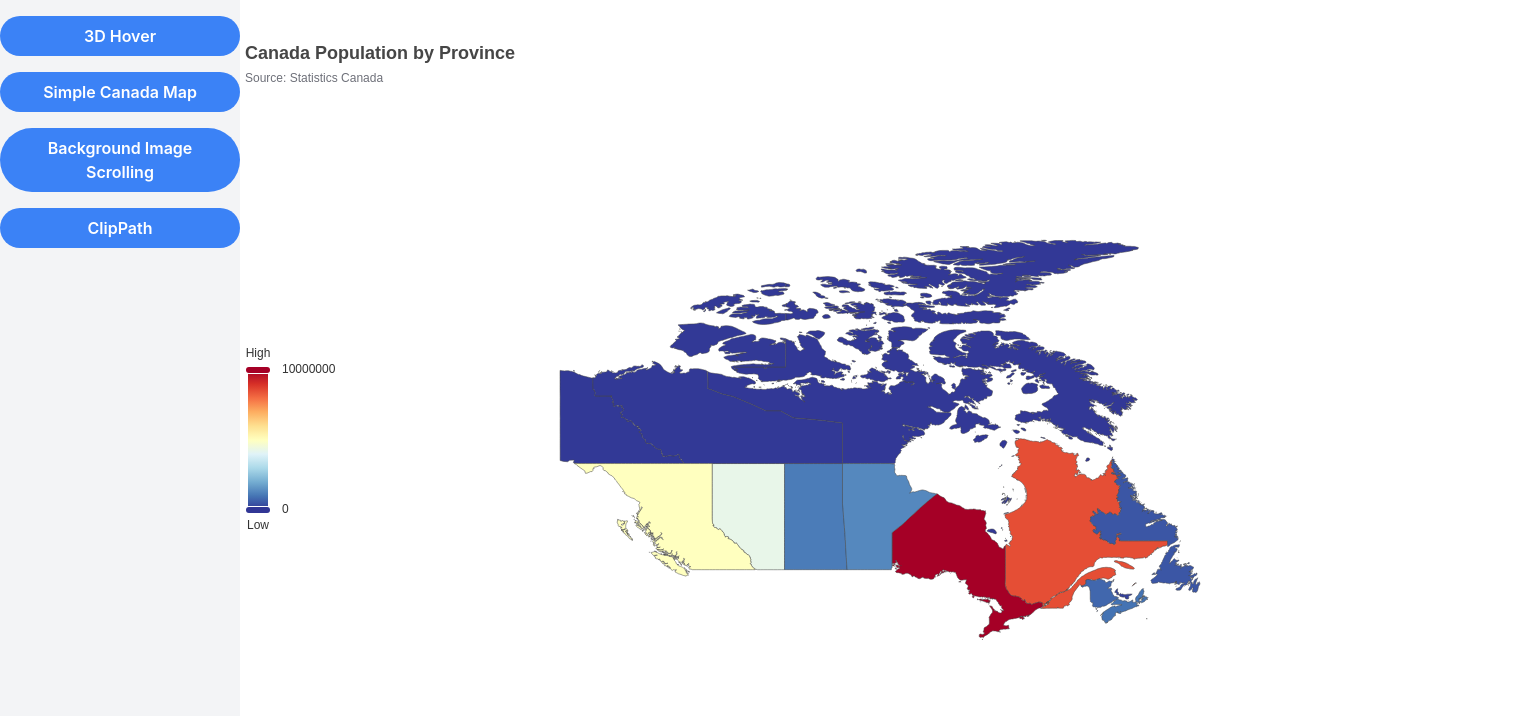
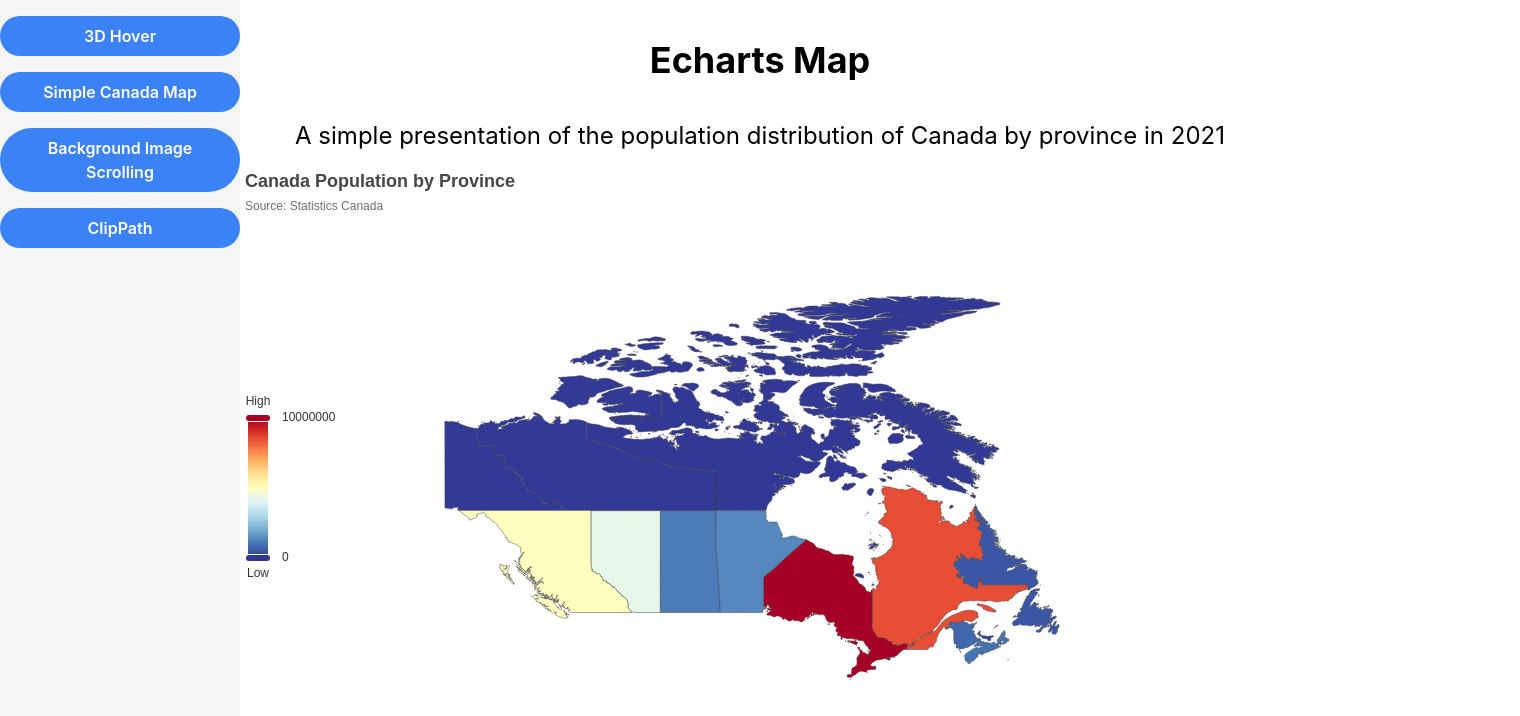
Before and after one commit to zhihao-qiu/frontend-collections, a React (Create React App) app: page /SimpleMap in a window 1280 px wide. Shown: the top 716 px of the page, 1520 px wide, since content can reach past the window. Built offline with nearby package versions, Linux system fonts and the light colour scheme.

Commit message:
update layout of SiteMap

```diff
--- a/src/SimpleMap/SimpleMap.css
+++ b/src/SimpleMap/SimpleMap.css
@@ -1,6 +1,6 @@
 .geo {
-  width: 100%;
-  height: 100%;
+  width: 80%;
+  height: 80%;
   position: fixed;
   left: 0;
   top: 0;
--- a/src/SimpleMap/index.js
+++ b/src/SimpleMap/index.js
@@ -8,7 +8,10 @@ import { CanvasRenderer } from 'echarts/renderers';
 import canadaMapData from './georef-canada-province.json';
 import populationsData from './populations.json';
 
-function SimpleMap() {
+const SimpleMap = ({ setTopic }) => {
+  useEffect(() => {
+    setTopic('SimpleMap');
+  }, [setTopic]);
 
   function getGeoData() {
     echarts.use([MapChart, TooltipComponent, TitleComponent, VisualMapComponent, CanvasRenderer]);
@@ -53,12 +56,12 @@ function SimpleMap() {
       },
       series: [{
         type: 'map',
-        width: '50%',
+        width: '60%',
         map: 'canada',
         roam: true,
         scaleLimit: {
           min: 1,
-          max: 10.0,
+          max: 10,
         },
         data: populationsData
       }],
@@ -71,9 +74,11 @@ function SimpleMap() {
   }, []);
 
   return (
-    <div className='geo' >
+    <div className="w-full mt-4">
+      <div className='geo'>
+      </div>
     </div>
   );
-}
+};
 
 export default SimpleMap;
--- a/src/topics.json
+++ b/src/topics.json
@@ -6,7 +6,7 @@
   },
   {
     "topic_name": "SimpleMap",
-    "main_topic": "Simple Canadian Map",
+    "main_topic": "Echarts Map",
     "desc": "A simple presentation of the population distribution of Canada by province in 2021"
   },
   {
```
